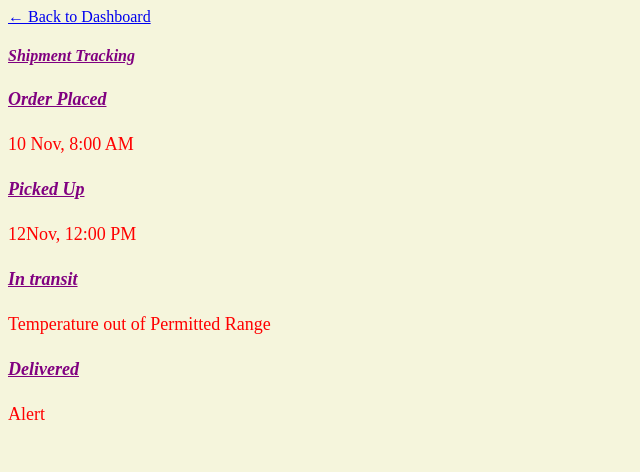
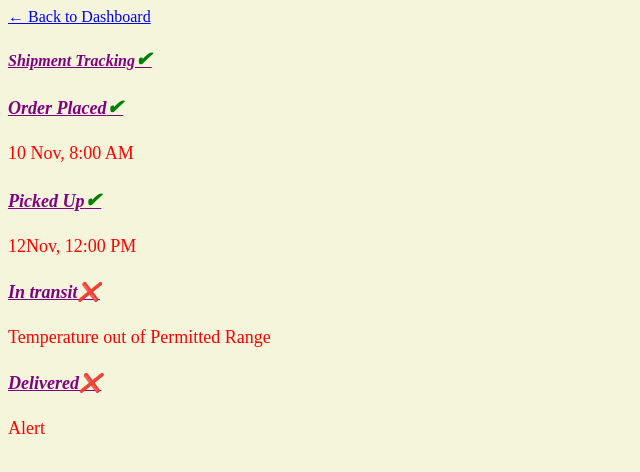
Before and after one commit to aniketojha93-maker/coldchain, a plain HTML site: page unit3.html in a window 1280 px wide. Shown: the whole page, without its empty margins (0-640 px from the left). Drawn offline with Linux system fonts and the light colour scheme.

Commit message:
Add checkmarks and alerts to shipment status

```diff
--- a/unit3.html
+++ b/unit3.html
@@ -5,22 +5,22 @@
     </head>
     <body>
     <p><a href="index.html">&larr; Back to Dashboard</a></p>
-        <h4>Shipment Tracking</h4>
+        <h4>Shipment Tracking<span style="color: green; font-size: 20px;">&#10004;</span></h4>
     <div class="track">
     <div class="event">
-        <h4>Order Placed</h4>
+        <h4>Order Placed<span style="color: green; font-size: 20px;">&#10004;</span></h4>
         <p>10 Nov, 8:00 AM</p>
     </div>
     <div class="event">
-        <h4>Picked Up</h4>
+        <h4>Picked Up<span style="color: green; font-size: 20px;">&#10004;</span></h4>
         <p>12Nov, 12:00 PM</p>
     </div>
     <div class="event">
-        <h4>In transit</h4>
+        <h4>In transit&#10060;</h4>
         <p>Temperature out of Permitted Range</p>
     </div>
     <div class="event">
-        <h4>Delivered</h4>
+        <h4>Delivered&#10060;</h4>
         <p>Alert</p>
     </div>
     </div>
```
